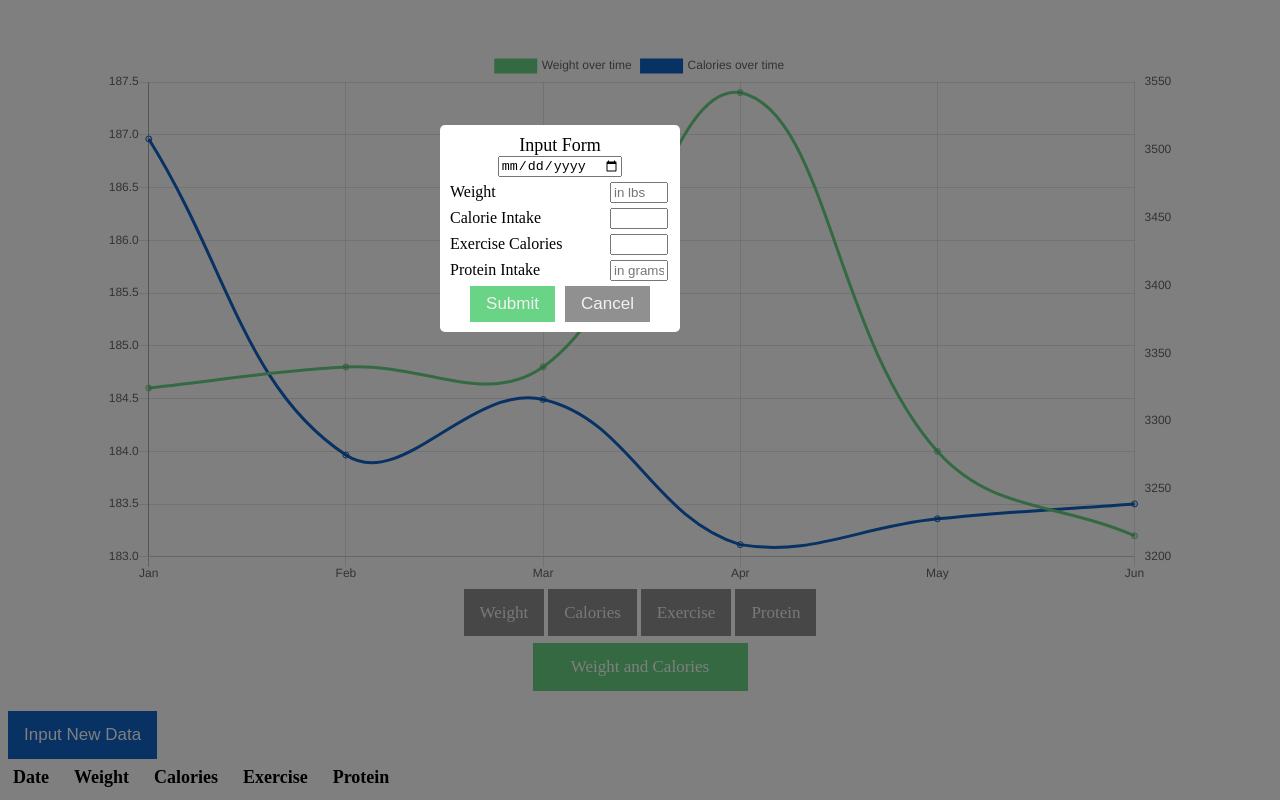
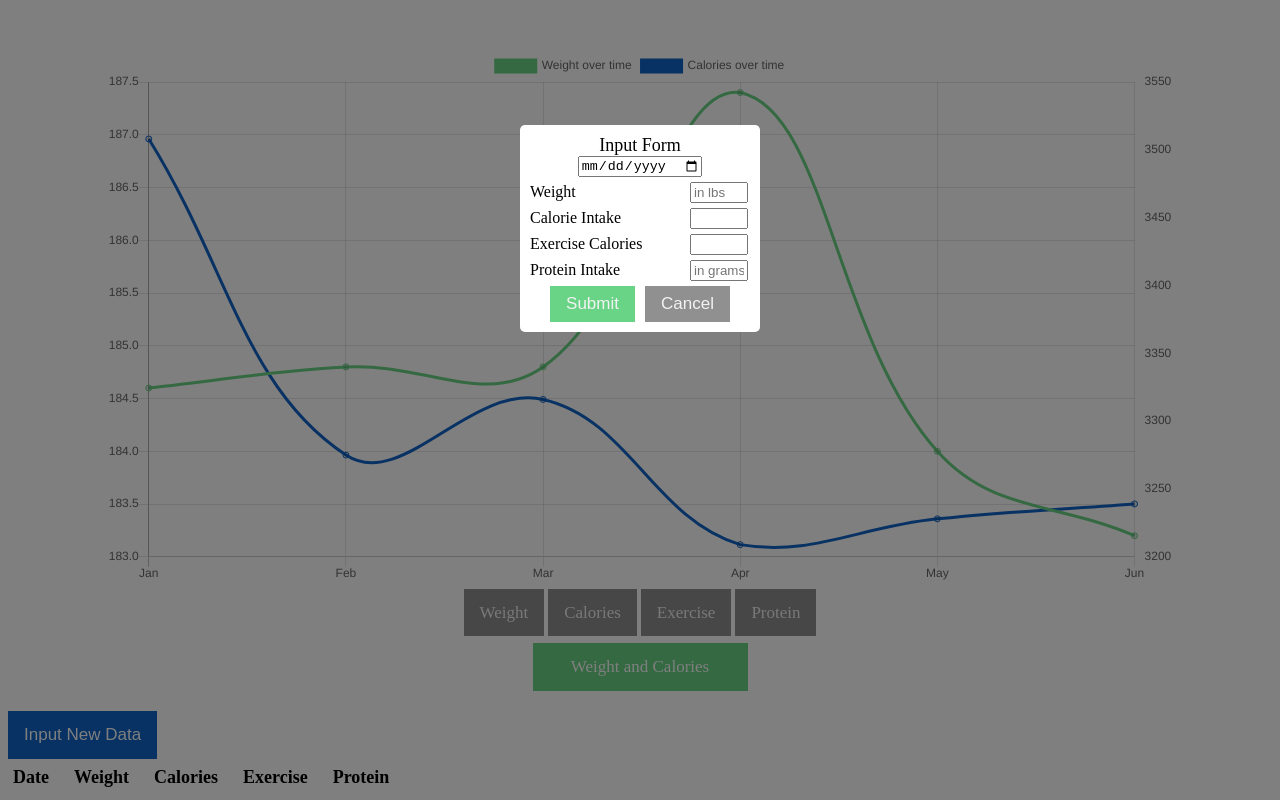
Before and after one commit to ericksen-github/calorie_tracker, a plain HTML site: page index.html in a window 1280 px wide. Both pictures are taken after a click on the button "Input New Data". Drawn offline with nearby package versions, Linux system fonts and the light colour scheme.

Commit message:
Form aligned to center of page on load.

```diff
--- a/css/form.css
+++ b/css/form.css
@@ -4,7 +4,7 @@
   border-radius: 5px;
   top: 125px;
   left: 50%;
-  margin-left: -200px;
+  margin-left: -120px;
   padding: 10px;
   width: 220px;
   z-index: 3;
```
